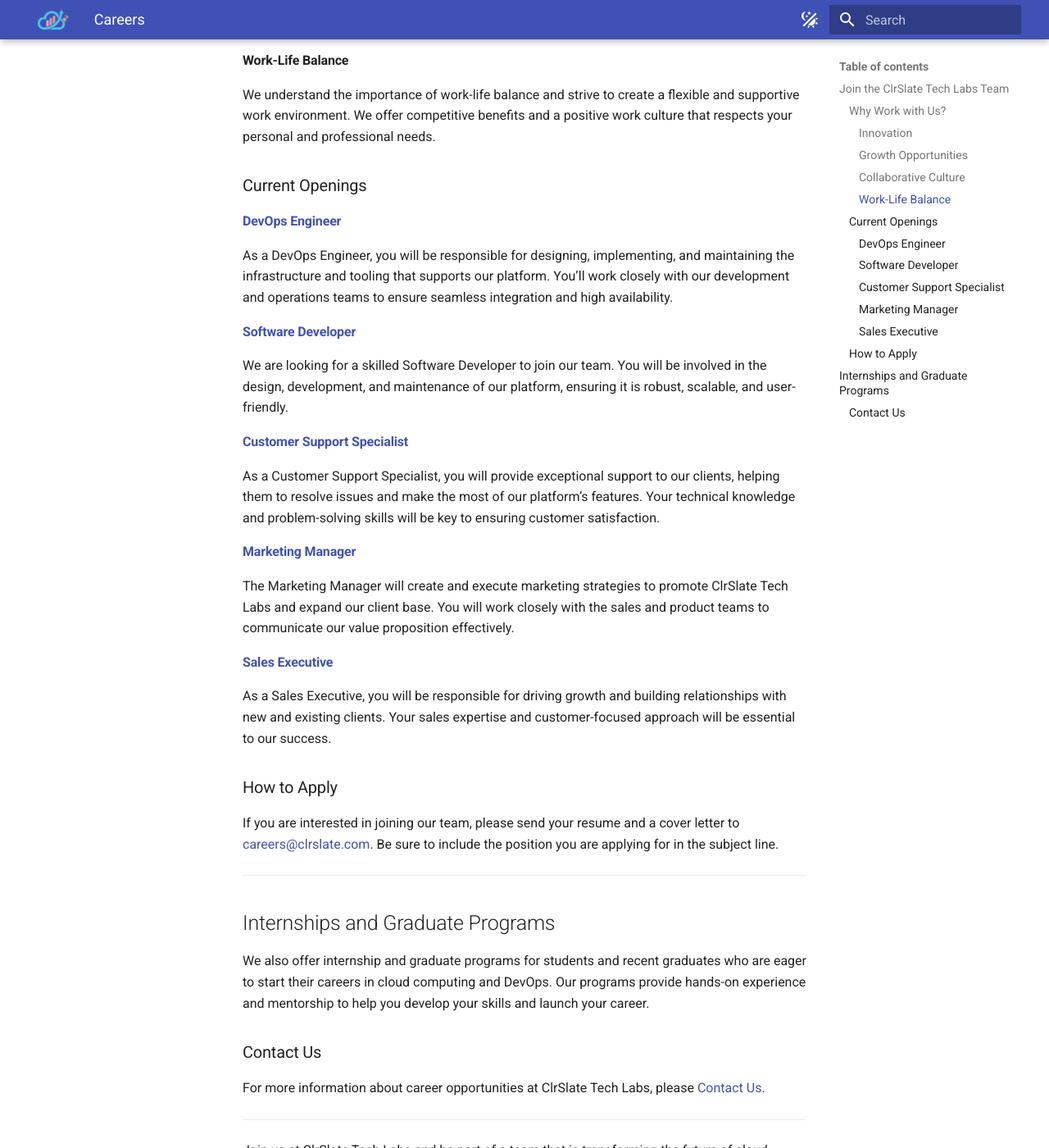
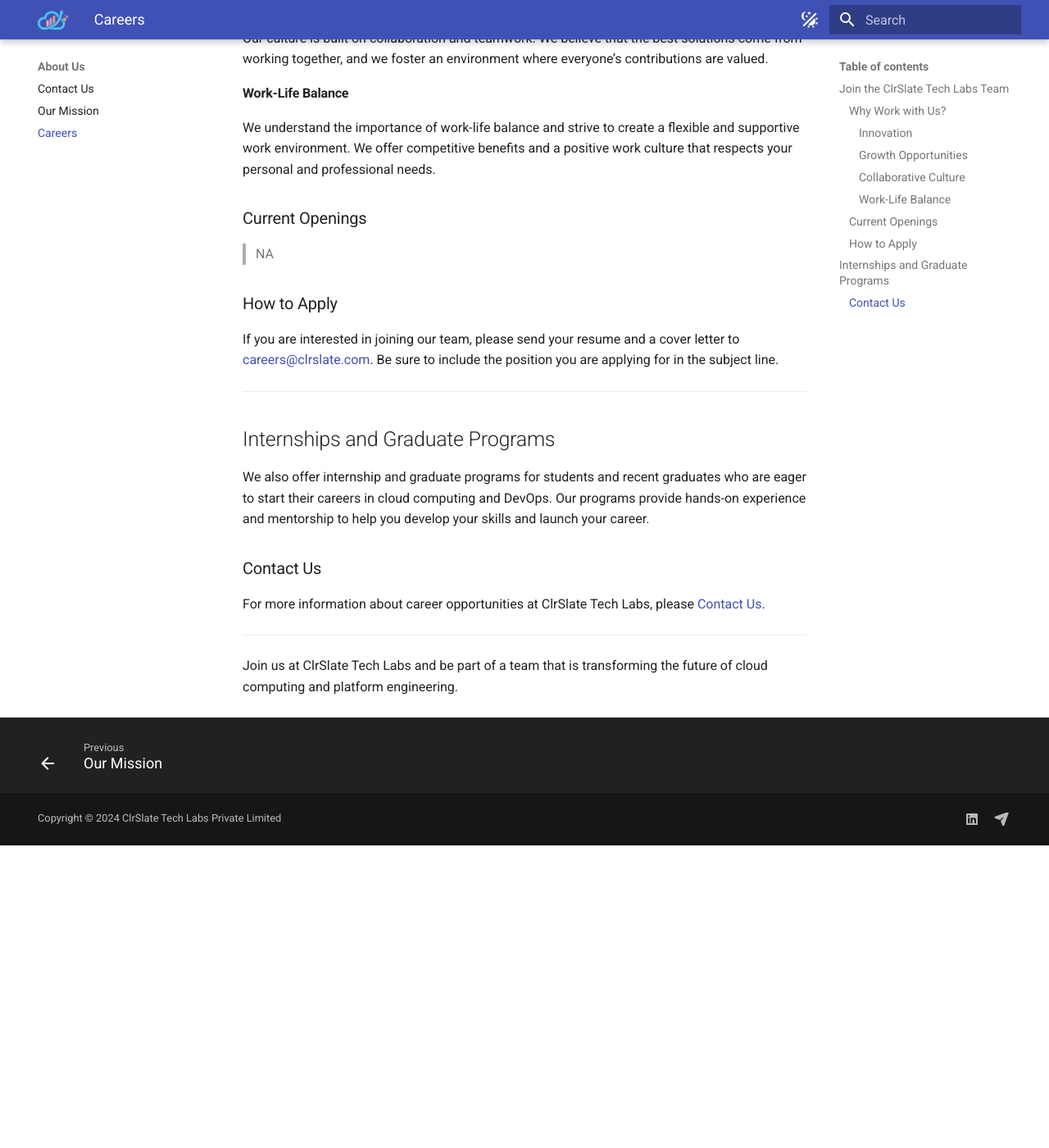
Before and after one commit to clrslate/website, an MkDocs documentation site: the page built from docs/about/careers.md, in a window 1280 px wide and 1400 px high, scrolled down 750 px. Shown: the whole window at 82% size. Built offline with MkDocs 1.6.1 and Material for MkDocs 9.7.7, drawn with Linux system fonts in a browser that asks for light colours; after the commit the page ends 1781 px from its top, so only the background shows below that.

Commit message:
added careers page

```diff
--- a/docs/about/careers.md
+++ b/docs/about/careers.md
@@ -20,20 +20,7 @@
 
 ### Current Openings
 
-#### [DevOps Engineer](careers/devops_engineer.md)
-As a DevOps Engineer, you will be responsible for designing, implementing, and maintaining the infrastructure and tooling that supports our platform. You’ll work closely with our development and operations teams to ensure seamless integration and high availability.
-
-#### [Software Developer](careers/software_developer.md)
-We are looking for a skilled Software Developer to join our team. You will be involved in the design, development, and maintenance of our platform, ensuring it is robust, scalable, and user-friendly.
-
-#### [Customer Support Specialist](careers/customer_support_specialist.md)
-As a Customer Support Specialist, you will provide exceptional support to our clients, helping them to resolve issues and make the most of our platform’s features. Your technical knowledge and problem-solving skills will be key to ensuring customer satisfaction.
-
-#### [Marketing Manager](careers/marketing_manager.md)
-The Marketing Manager will create and execute marketing strategies to promote ClrSlate Tech Labs and expand our client base. You will work closely with the sales and product teams to communicate our value proposition effectively.
-
-#### [Sales Executive](careers/sales_executive.md)
-As a Sales Executive, you will be responsible for driving growth and building relationships with new and existing clients. Your sales expertise and customer-focused approach will be essential to our success.
+> NA
 
 ### How to Apply
 
@@ -47,7 +34,7 @@
 
 ### Contact Us
 
-For more information about career opportunities at ClrSlate Tech Labs, please [Contact Us](about/contact.md).
+For more information about career opportunities at ClrSlate Tech Labs, please [Contact Us](./contact.md).
 
 ---
 
--- a/mkdocs.yml
+++ b/mkdocs.yml
@@ -51,6 +51,7 @@
   - About Us:
       - "Contact Us": about/contact.md
       - "Our Mission": about/mission.md
+      - Careers: about/careers.md
 
 extra:
   generator: false
```
